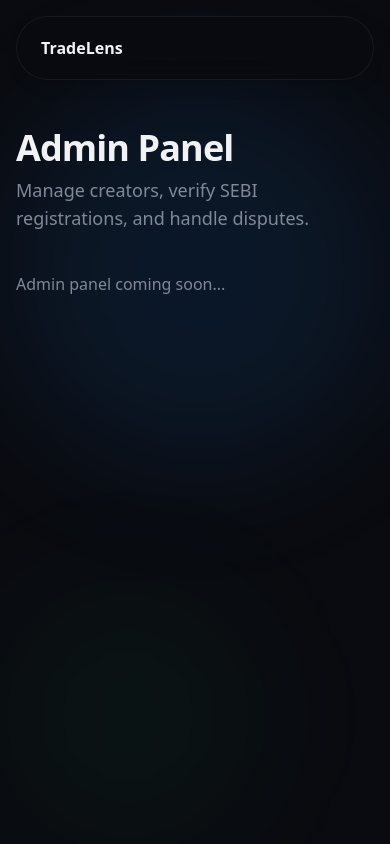
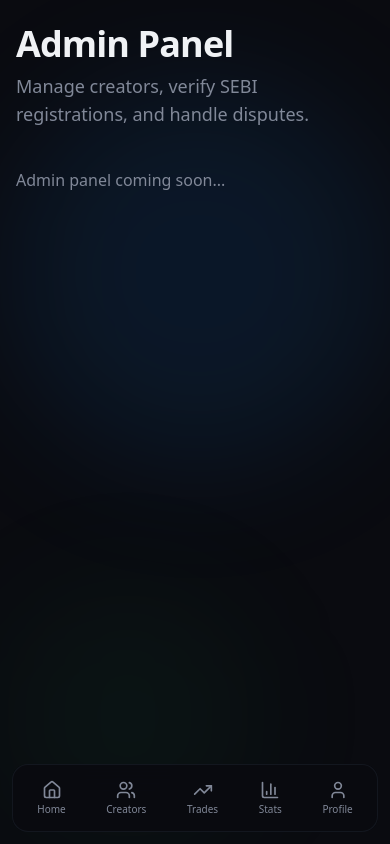
Before and after one commit to sarcastic-verma/tradelens-app-fe, a Next.js app: page /admin in a window 390 px wide. Built offline with nearby package versions, Linux system fonts and the light colour scheme; no server answers.

Commit message:
chore: Updated navigation

```diff
--- a/app/onboarding/page.tsx
+++ b/app/onboarding/page.tsx
@@ -2,8 +2,6 @@
 
 import { useEffect } from "react";
 import { useRouter } from "next/navigation";
-
-import { Navbar } from "@/components/common/navbar";
 import { useAuthContext } from "@/state/context/auth.context";
 
 export default function OnboardingPage() {
@@ -30,8 +28,6 @@ export default function OnboardingPage() {
 
   return (
     <div className="min-h-screen bg-black">
-      <Navbar />
-
       <main className="pt-24 pb-16 px-6">
         <div className="max-w-2xl mx-auto">
           <div className="text-center mb-10">
--- a/components/common/dashboard-navbar.tsx
+++ b/components/common/dashboard-navbar.tsx
@@ -8,7 +8,7 @@ export function DashboardNavbar() {
   const { user, loading } = useAuthContext();
 
   return (
-    <header className="fixed top-0 left-0 right-0 z-50 flex flex-col items-center pt-4 px-4 bg-transparent pointer-events-none">
+    <header className="fixed top-0 left-0 right-0 z-50 hidden md:flex flex-col items-center pt-4 px-4 bg-transparent pointer-events-none">
       <nav className="flex items-center justify-between h-16 px-4 bg-background/90 backdrop-blur-xl border border-border/50 rounded-full shadow-lg max-w-2xl w-full pointer-events-auto transition-all duration-300">
         <div className="flex items-center gap-2 sm:gap-3 ml-2">
           <div className="flex flex-col items-start leading-none gap-0.5">
--- /dev/null
+++ b/components/common/mobile-navbar.tsx
@@ -0,0 +1,91 @@
+"use client";
+
+import Link from "next/link";
+import Image from "next/image";
+import { usePathname } from "next/navigation";
+import { Home, Users, TrendingUp, BarChart3, User } from "lucide-react";
+import { useAuthContext } from "@/state/context/auth.context";
+import { cn } from "@/lib/utils";
+
+const navItems = [
+  { href: "/", label: "Home", icon: Home },
+  { href: "/creators", label: "Creators", icon: Users },
+  { href: "/trades", label: "Trades", icon: TrendingUp },
+  { href: "/my-performance", label: "Stats", icon: BarChart3 },
+];
+
+export function MobileNavbar() {
+  const pathname = usePathname();
+  const { user } = useAuthContext();
+
+  const isActiveRoute = (href: string) => {
+    if (href === "/") return pathname === "/";
+    return pathname === href || pathname.startsWith(href + "/");
+  };
+
+  return (
+    <nav className="fixed bottom-0 left-0 right-0 z-50 md:hidden">
+      <div className="mx-3 mb-3">
+        <div className="flex items-center justify-around h-[68px] px-1 bg-background/95 backdrop-blur-xl border border-border/40 rounded-2xl shadow-elevated">
+          {navItems.map((item, index) => {
+            const isActive = isActiveRoute(item.href);
+            const Icon = item.icon;
+
+            return (
+              <Link
+                key={item.href}
+                href={item.href}
+                className={cn(
+                  "relative flex flex-col items-center justify-center gap-0.5 px-3 py-2 rounded-xl transition-all duration-300",
+                  isActive
+                    ? "text-primary scale-105"
+                    : "text-muted-foreground hover:text-foreground active:scale-95",
+                )}
+                style={{ animationDelay: `${index * 50}ms` }}
+              >
+                <Icon
+                  className={cn(
+                    "w-5 h-5 transition-transform duration-200",
+                    isActive && "drop-shadow-[0_0_8px_hsl(var(--primary))]",
+                  )}
+                />
+                <span className="text-[10px] font-medium">{item.label}</span>
+              </Link>
+            );
+          })}
+
+          {/* Profile */}
+          <Link
+            href="/profile"
+            className={cn(
+              "relative flex flex-col items-center justify-center gap-0.5 px-3 py-2 rounded-xl transition-all duration-300",
+              pathname === "/profile"
+                ? "text-primary scale-105"
+                : "text-muted-foreground hover:text-foreground active:scale-95",
+            )}
+          >
+            {pathname === "/profile" && (
+              <span className="absolute -top-1 w-1 h-1 bg-primary rounded-full animate-pulse" />
+            )}
+            {user?.photo ? (
+              <Image
+                src={user.photo}
+                alt={user.name || "Profile"}
+                width={20}
+                height={20}
+                className={cn(
+                  "rounded-full transition-all duration-200",
+                  pathname === "/profile" &&
+                    "ring-2 ring-primary ring-offset-1 ring-offset-background",
+                )}
+              />
+            ) : (
+              <User className="w-5 h-5" />
+            )}
+            <span className="text-[10px] font-medium">Profile</span>
+          </Link>
+        </div>
+      </div>
+    </nav>
+  );
+}
--- a/components/layout/dashboard-layout.tsx
+++ b/components/layout/dashboard-layout.tsx
@@ -2,6 +2,7 @@
 
 import React from "react";
 import { DashboardNavbar } from "@/components/common/dashboard-navbar";
+import { MobileNavbar } from "@/components/common/mobile-navbar";
 
 interface DashboardLayoutProps {
   children: React.ReactNode;
@@ -35,7 +36,7 @@ export const DashboardLayout = ({
 
       {/* Main Content */}
       <main
-        className={`container ${maxWidthClass} mx-auto pt-32 px-4 pb-20 relative z-10`}
+        className={`container ${maxWidthClass} mx-auto pt-6 md:pt-32 px-4 pb-28 md:pb-20 relative z-10`}
       >
         {(title || description) && (
           <div className="mb-10 animate-fade-in">
@@ -52,6 +53,9 @@ export const DashboardLayout = ({
 
         <div className="animate-fade-in">{children}</div>
       </main>
+
+      {/* Mobile Bottom Navigation */}
+      <MobileNavbar />
     </div>
   );
 };
```
